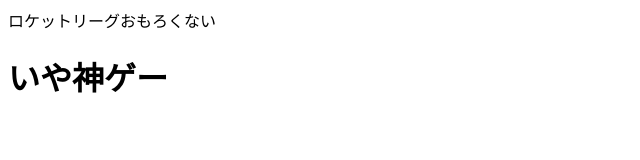
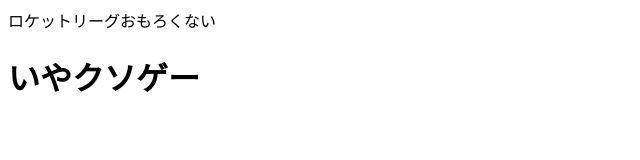
Before and after one commit to hayu0812/test, a plain HTML site: page index.html in a window 1280 px wide. Shown: the full height of the page, 0-640 px from the left. Drawn offline with Linux system fonts and the light colour scheme.

Commit message:
Update index.html

```diff
--- a/index.html
+++ b/index.html
@@ -1,3 +1,3 @@
 <p>ロケットリーグおもろくない</n>
-<h1>いや神ゲー</h1>
+<h1>いやクソゲー</h1>
 </p>
```
